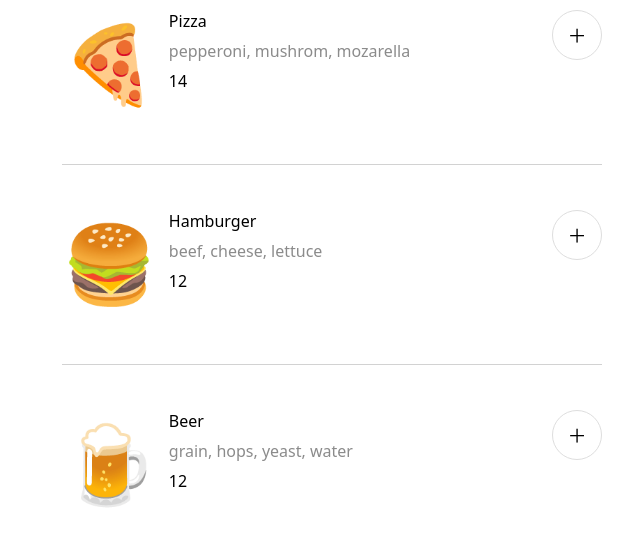
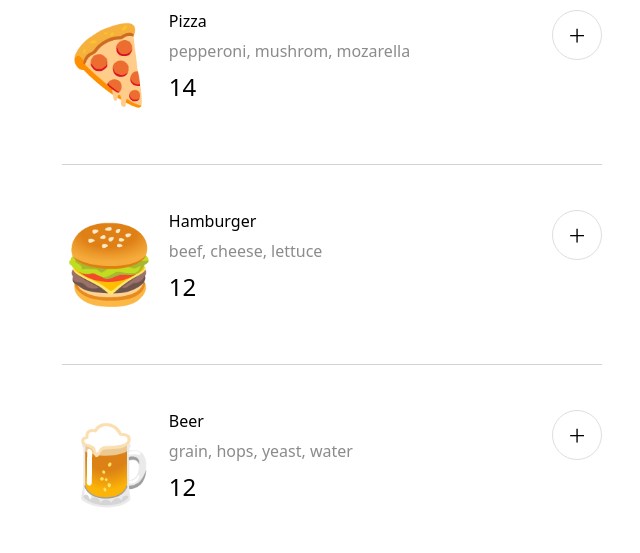
Before and after one commit to Redoubtable-NY/Restaurant-ordering-app, a plain HTML site: page index.html in a window 1280 px wide. Shown: the part 224-777 px from the top of the page, 308-948 px from the left. Drawn offline with Linux system fonts and the light colour scheme; a web font is replaced by a local one.

Commit message:
Updated size of price
Increased size of price as an interim solution since there aren't additional font weights provided by Google fonts for "Smythe".

```diff
--- a/styles.css
+++ b/styles.css
@@ -115,6 +115,10 @@ header{
 
 .emoji{
     font-size: 76px;
+}
+
+.price{
+    font-size: 1.5rem;
 }
 
 .options{
```
Also changed, not shown: 1 other file.
